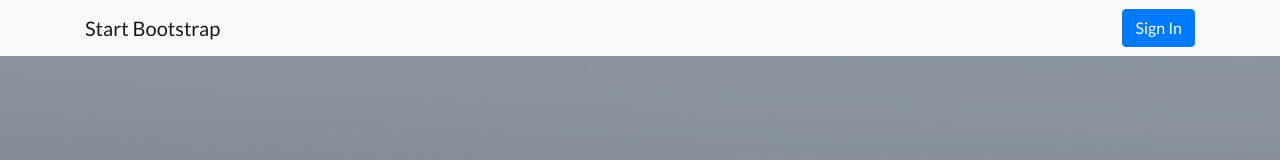
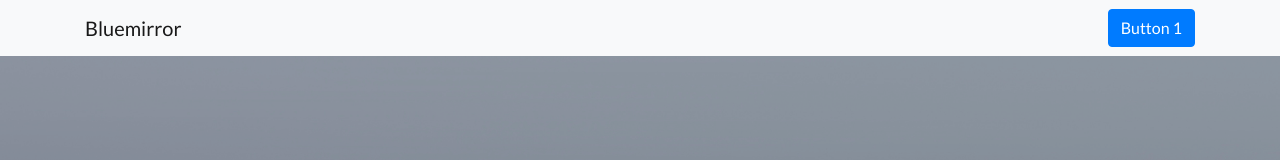
Before and after one commit to khaigen/khaigen.github.io, a website: page index.html in a window 1280 px wide. Shown: the top 160 px of the page. Drawn offline with Linux system fonts and the light colour scheme.

Commit message:
Update index.html

```diff
--- a/index.html
+++ b/index.html
@@ -35,8 +35,8 @@
   <!-- Navigation -->
   <nav class="navbar navbar-light bg-light static-top">
     <div class="container">
-      <a class="navbar-brand" href="#">Start Bootstrap</a>
-      <a class="btn btn-primary" href="#">Sign In</a>
+      <a class="navbar-brand" href="#">Bluemirror</a>
+      <a class="btn btn-primary" href="#">Button 1</a>
     </div>
   </nav>
 
```
